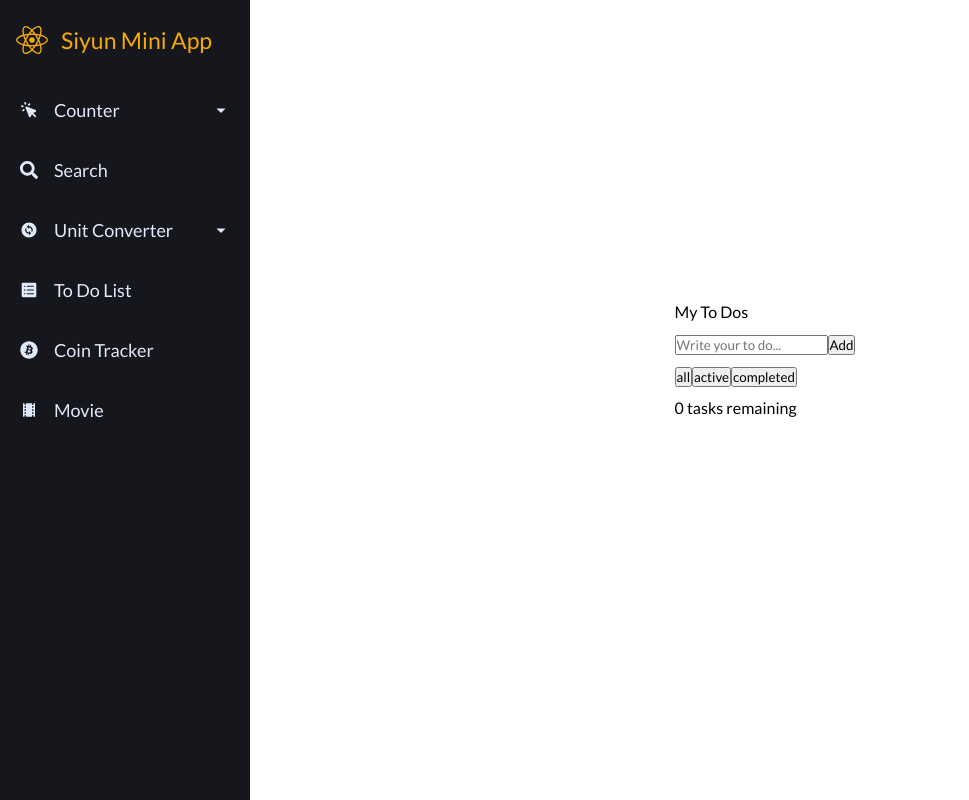
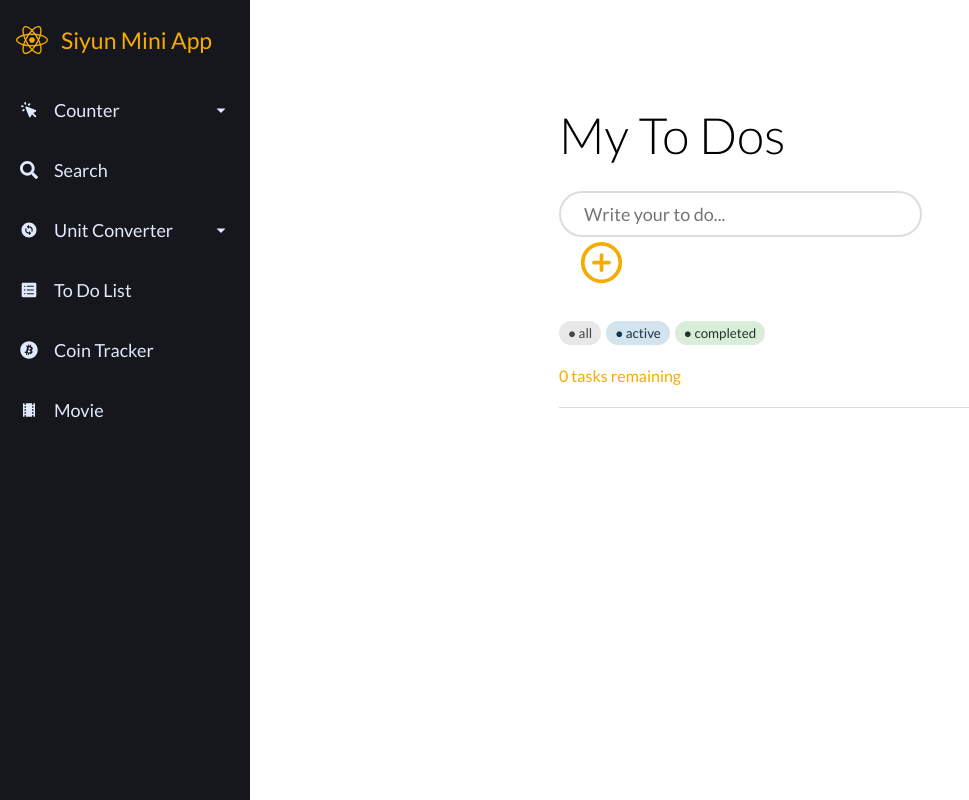
Before and after one commit to leesiyun/react-mini-app, a React (Create React App) app: page /to-do-list in a window 1280 px wide. Shown: the whole page, without its empty margins (0-969 px from the left). Built offline with nearby package versions, Linux system fonts and the light colour scheme.

Commit message:
FEAT : Add to do list css

```diff
--- a/src/pages/toDoList/EditToDoItem.js
+++ b/src/pages/toDoList/EditToDoItem.js
@@ -1,10 +1,46 @@
-import { useState } from "react";
+import { useState, useEffect, useRef } from "react";
+import styled from "styled-components";
+import * as MdIcons from "react-icons/md";
+
+const EditToDoItemStyle = styled.div`
+  display: flex;
+  font-size: 20px;
+  width: 80%;
+  justify-content: space-between;
+  vertical-align: middle;
+
+  input {
+    position: relative;
+    bottom: 4px;
+    border: none;
+    width: 80%;
+    font-size: 20px;
+    &:focus {
+      outline: none;
+    }
+  }
+
+  button {
+    border: none;
+    background-color: #fff;
+    vertical-align: middle;
+    color: #f6ab00;
+    font-size: 24px;
+    margin-left: 10px;
+    visibility: hidden;
+  }
+`;
 
 const EditToDoItem = ({
   toDo: { id, text, completed },
   showEdit,
   updateToDoText,
 }) => {
+  const [inputText, setInputText] = useState("");
+  const inputRef = useRef();
+
+  useEffect(() => inputRef.current.focus());
+
   const handleSave = () => {
     const toDo = {
       id,
@@ -15,22 +51,28 @@ const EditToDoItem = ({
     showEdit();
   };
 
-  const [inputText, setInputText] = useState("");
-  const handleChange = (e) => setInputText(e.target.value);
+  const handleChange = (e) => {
+    setInputText(e.target.value);
+  };
 
   return (
-    <>
+    <EditToDoItemStyle>
       <input
         type="text"
+        ref={inputRef}
         onChange={handleChange}
         value={inputText}
         placeholder={text}
       />
       <div>
-        <button onClick={showEdit}>Cancle</button>
-        <button onClick={handleSave}>Save</button>
+        <button onClick={inputText ? handleSave : showEdit}>
+          <MdIcons.MdOutlineCheck />
+        </button>
+        <button onClick={showEdit}>
+          <MdIcons.MdClear />
+        </button>
       </div>
-    </>
+    </EditToDoItemStyle>
   );
 };
 
--- a/src/pages/toDoList/ToDoFilter.js
+++ b/src/pages/toDoList/ToDoFilter.js
@@ -1,10 +1,38 @@
+import styled from "styled-components";
+
+const ToDoFilterStyle = styled.div`
+  margin-bottom: 13px;
+  button {
+    background-color: #fff;
+    border-radius: 20px;
+    padding: 2px 7px;
+    margin-right: 5px;
+    vertical-align: middle;
+    &:nth-child(1) {
+      border: 2px solid #e9e8e8;
+      background-color: #e9e8e8;
+      color: #464440;
+    }
+    &:nth-child(2) {
+      border: 2px solid #d3e4ef;
+      background-color: #d3e4ef;
+      color: #193346;
+    }
+    &:nth-child(3) {
+      border: 2px solid #daedda;
+      background-color: #daedda;
+      color: #1d3829;
+    }
+  }
+`;
+
 const ToDoFilter = ({ onClickAll, onClickActive, onClickCompleted }) => {
   return (
-    <div>
-      <button onClick={onClickAll}>all</button>
-      <button onClick={onClickActive}>active</button>
-      <button onClick={onClickCompleted}>completed</button>
-    </div>
+    <ToDoFilterStyle>
+      <button onClick={onClickAll}>● all</button>
+      <button onClick={onClickActive}>● active</button>
+      <button onClick={onClickCompleted}>● completed</button>
+    </ToDoFilterStyle>
   );
 };
 
--- a/src/pages/toDoList/ToDoForm.js
+++ b/src/pages/toDoList/ToDoForm.js
@@ -1,4 +1,26 @@
 import { useState, useRef } from "react";
+import styled from "styled-components";
+import * as FiIcons from "react-icons/fi";
+
+const ToDoFormStyle = styled.form`
+  margin-bottom: 20px;
+  input {
+    width: 88%;
+    padding: 10px 23px;
+    border-radius: 30px;
+    border: 2px solid #dddddd;
+    font-size: 18px;
+  }
+
+  button {
+    border: none;
+    background-color: #fff;
+    vertical-align: middle;
+    color: #f6ab00;
+    margin: 3px 0 0 20px;
+    font-size: 45px;
+  }
+`;
 
 const ToDoForm = ({ addToDo }) => {
   const [inputText, setInputText] = useState("");
@@ -25,15 +47,17 @@ const ToDoForm = ({ addToDo }) => {
   const handleChange = (e) => setInputText(e.target.value);
 
   return (
-    <form onSubmit={handleSubmit}>
+    <ToDoFormStyle onSubmit={handleSubmit}>
       <input
         type="text"
         onChange={handleChange}
         value={inputText}
         placeholder="Write your to do..."
       />
-      <button>Add</button>
-    </form>
+      <button>
+        <FiIcons.FiPlusCircle className="icon" />
+      </button>
+    </ToDoFormStyle>
   );
 };
 
--- a/src/pages/toDoList/ToDoItem.js
+++ b/src/pages/toDoList/ToDoItem.js
@@ -1,14 +1,41 @@
+import styled from "styled-components";
+import * as MdIcons from "react-icons/md";
+
+const ToDoItemStyle = styled.div`
+  display: flex;
+  font-size: 18px;
+  width: 80%;
+  justify-content: space-between;
+  vertical-align: middle;
+
+  button {
+    border: none;
+    background-color: #fff;
+    vertical-align: middle;
+    color: #f6ab00;
+    font-size: 24px;
+    margin-left: 10px;
+    visibility: hidden;
+  }
+`;
+
 const ToDoItem = ({ toDo: { id, text, completed }, showEdit, deleteToDo }) => {
   const handleDelete = () => deleteToDo(id);
 
   return (
-    <>
+    <ToDoItemStyle>
       <label>{text}</label>
-      <div>
-        {!completed && <button onClick={showEdit}>Edit</button>}
-        <button onClick={handleDelete}>Delete</button>
+      <div className="buttons">
+        {!completed && (
+          <button onClick={showEdit}>
+            <MdIcons.MdOutlineModeEdit />
+          </button>
+        )}
+        <button onClick={handleDelete}>
+          <MdIcons.MdOutlineDeleteForever />
+        </button>
       </div>
-    </>
+    </ToDoItemStyle>
   );
 };
 
--- a/src/pages/toDoList/ToDoItemList.js
+++ b/src/pages/toDoList/ToDoItemList.js
@@ -1,4 +1,9 @@
+import styled from "styled-components";
 import ToDoItemTemplate from "./ToDoItemTemplate";
+
+const ToDoItemListStyle = styled.ul`
+  margin-top: 30px;
+`;
 
 const ToDoItemList = ({
   toDos,
@@ -7,7 +12,7 @@ const ToDoItemList = ({
   deleteToDo,
 }) => {
   return (
-    <ul>
+    <ToDoItemListStyle>
       {toDos.map((toDo) => (
         <ToDoItemTemplate
           toDo={toDo}
@@ -17,7 +22,7 @@ const ToDoItemList = ({
           deleteToDo={deleteToDo}
         />
       ))}
-    </ul>
+    </ToDoItemListStyle>
   );
 };
 
--- a/src/pages/toDoList/ToDoItemTemplate.js
+++ b/src/pages/toDoList/ToDoItemTemplate.js
@@ -1,10 +1,45 @@
 import { useState } from "react";
 import styled from "styled-components";
+import * as MdIcons from "react-icons/md";
 import EditToDoItem from "./EditToDoItem";
 import ToDoItem from "./ToDoItem";
 
 const ToDoItemStyle = styled.li`
   text-decoration: ${({ checked }) => (checked ? "line-through" : null)};
+  color: ${({ checked }) => (checked ? "#a2a2a2" : "#2c2c2c")};
+  display: flex;
+  position: relative;
+  padding-bottom: 10px;
+  &:hover {
+    button {
+      visibility: visible;
+    }
+  }
+
+  .checkIcon {
+    position: relative;
+    right: 30px;
+    bottom: 6px;
+    font-size: 24px;
+    color: #f6ab00;
+  }
+
+  [type="checkbox"] {
+    width: 35px;
+    height: 35px;
+    background-color: white;
+    border-radius: 50%;
+    border: 2px solid #dddddd;
+    appearance: none;
+    outline: none;
+    margin-right: 24px;
+    cursor: pointer;
+
+    &:checked {
+      border: 2px solid #f6ab00;
+      margin-right: 0;
+    }
+  }
 `;
 
 const ToDoItemTemplate = ({
@@ -28,12 +63,15 @@ const ToDoItemTemplate = ({
 
   return (
     <ToDoItemStyle checked={toDo.completed}>
+      <label>
         <input
           id={toDo.id}
           type="checkbox"
           checked={toDo.completed}
           onChange={handleChecked}
         />
+        {toDo.completed && <MdIcons.MdDone className="checkIcon" />}
+      </label>
       {isEditing ? (
         <EditToDoItem
           toDo={toDo}
--- a/src/pages/toDoList/ToDoList.js
+++ b/src/pages/toDoList/ToDoList.js
@@ -1,8 +1,26 @@
 import { useState, useEffect } from "react";
+import styled from "styled-components";
 import ToDoTitle from "./ToDoTitle";
 import ToDoForm from "./ToDoForm";
 import ToDoFilter from "./ToDoFilter";
 import ToDoItemList from "./ToDoItemList";
+
+const ToDoListStyle = styled.div`
+  margin-top: 130px;
+  width: 40%;
+  height: 85%;
+  @media (max-width: 768px) {
+    margin-top: 150px;
+    width: 100%;
+    height: 100%;
+  }
+  .remainTasks {
+    color: #f6ab00;
+    width: 100%;
+    padding-bottom: 15px;
+    border-bottom: 1px solid #dddddd;
+  }
+`;
 
 const ToDoList = () => {
   const [toDos, setToDos] = useState([]);
@@ -50,7 +68,8 @@ const ToDoList = () => {
   const deleteToDo = (id) => setToDos(toDos.filter((toDo) => toDo.id !== id));
 
   return (
-    <div>
+    <ToDoListStyle>
+      <div className="toDoListMain">
         <ToDoTitle>My To Dos</ToDoTitle>
         <ToDoForm addToDo={addToDo} />
         <ToDoFilter
@@ -58,7 +77,9 @@ const ToDoList = () => {
           onClickActive={filterActive}
           onClickCompleted={filterCompleted}
         />
-      <span>{remainingToDos.length} tasks remaining</span>
+        <div className="remainTasks">
+          {remainingToDos.length} tasks remaining
+        </div>
         <ToDoItemList
           toDos={filterToDos}
           updateToDoCheckbox={updateToDoCheckbox}
@@ -66,6 +87,7 @@ const ToDoList = () => {
           deleteToDo={deleteToDo}
         />
       </div>
+    </ToDoListStyle>
   );
 };
 
--- a/src/pages/toDoList/ToDoTitle.js
+++ b/src/pages/toDoList/ToDoTitle.js
@@ -1,3 +1,11 @@
-const ToDoTitle = ({ children }) => <div>{children}</div>;
+import styled from "styled-components";
+
+const ToDoTitleStyle = styled.div`
+  font-size: 50px;
+  font-weight: 300;
+  margin-bottom: 40px;
+`;
+
+const ToDoTitle = ({ children }) => <ToDoTitleStyle>{children}</ToDoTitleStyle>;
 
 export default ToDoTitle;
```
Lines whose indentation alone changed are shown as unchanged.
